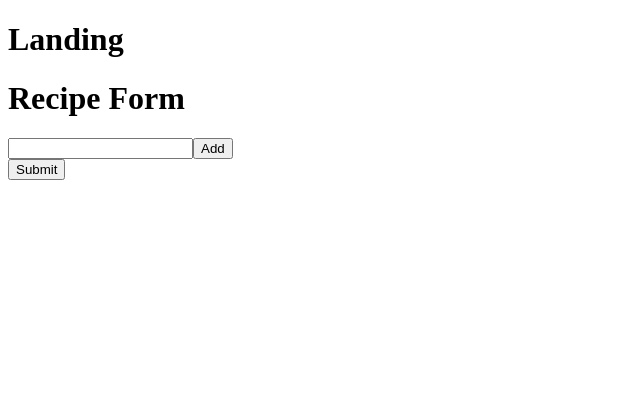
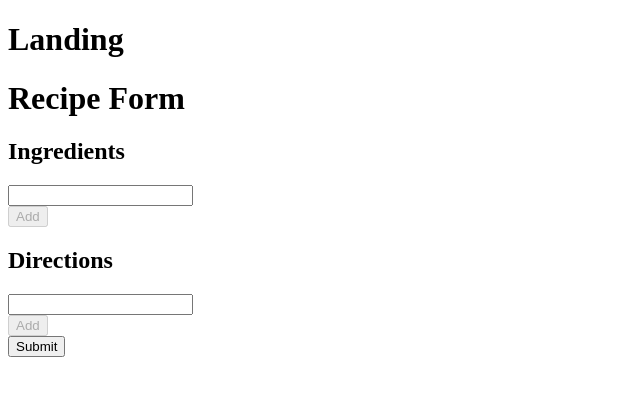
Before and after one commit to evfleet/galley, a React (Vite) app in the folder packages/web/: page / in a window 1280 px wide. Shown: the top 396 px of the page, without its empty margins (0-640 px from the left). Built offline with nearby package versions, Linux system fonts and the light colour scheme.

Commit message:
feat(web): add ingredients and improve ux

```diff
--- a/packages/web/src/features/recipes/components/RecipeForm.tsx
+++ b/packages/web/src/features/recipes/components/RecipeForm.tsx
@@ -1,13 +1,27 @@
 import { useForm, useFieldArray } from "react-hook-form";
 
 export function RecipeForm() {
-  const { control, register, handleSubmit } = useForm({
+  const { control, register, handleSubmit, watch } = useForm({
     defaultValues: {
+      ingredients: [{ ingredient: "" }],
       directions: [{ direction: "" }],
     },
   });
 
-  const { fields, append } = useFieldArray({
+  const {
+    fields: ingredientFields,
+    append: ingredientAppend,
+    remove: ingredientRemove,
+  } = useFieldArray({
+    control,
+    name: "ingredients",
+  });
+
+  const {
+    fields: directionFields,
+    append: directionAppend,
+    remove: directionRemove,
+  } = useFieldArray({
     control,
     name: "directions",
   });
@@ -20,14 +34,54 @@ export function RecipeForm() {
     <div>
       <h1>Recipe Form</h1>
       <form onSubmit={handleSubmit(onSubmit)}>
-        {fields.map((field, index) => (
-          <div key={field.id}>
-            <input {...register(`directions.${index}.direction`)} />
-            <button type="button" onClick={() => append({ direction: "" })}>
-              Add
-            </button>
-          </div>
-        ))}
+        <div>
+          <h2>Ingredients</h2>
+          {ingredientFields.map((field, index) => (
+            <div key={field.id}>
+              <input {...register(`ingredients.${index}.ingredient`)} />
+              {ingredientFields.length > 1 && (
+                <button type="button" onClick={() => ingredientRemove(index)}>
+                  Delete
+                </button>
+              )}
+            </div>
+          ))}
+
+          <button
+            type="button"
+            disabled={
+              watch("ingredients")[ingredientFields.length - 1].ingredient ===
+              ""
+            }
+            onClick={() => ingredientAppend({ ingredient: "" })}
+          >
+            Add
+          </button>
+        </div>
+
+        <div>
+          <h2>Directions</h2>
+          {directionFields.map((field, index) => (
+            <div key={field.id}>
+              <input {...register(`directions.${index}.direction`)} />
+              {directionFields.length > 1 && (
+                <button type="button" onClick={() => directionRemove(index)}>
+                  Delete
+                </button>
+              )}
+            </div>
+          ))}
+
+          <button
+            type="button"
+            disabled={
+              watch("directions")[directionFields.length - 1].direction === ""
+            }
+            onClick={() => directionAppend({ direction: "" })}
+          >
+            Add
+          </button>
+        </div>
 
         <button type="submit">Submit</button>
       </form>
```
